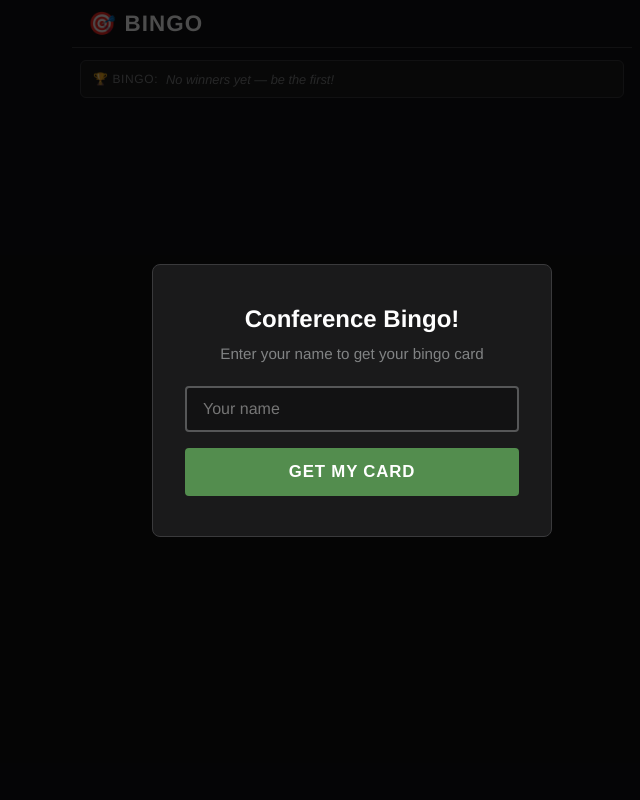
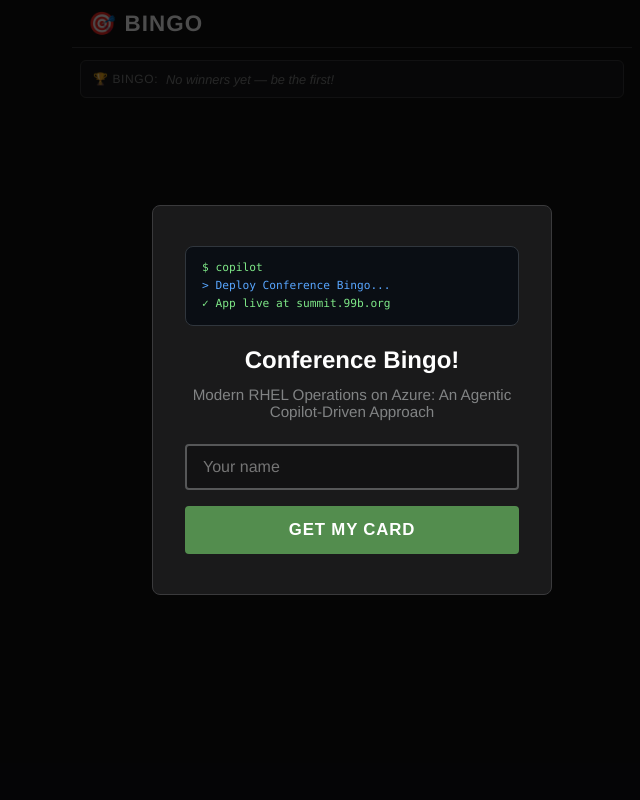
Before and after one commit to karlabbott/conference-bingo, a Flask app: page / in a window 1280 px wide. Shown: the whole page, without its empty margins (288-928 px from the left). Run offline with Flask 3, Linux system fonts and the light colour scheme.

Commit message:
Add UX enhancements: personalized greetings, tap animations, hint pulse, player count, randomized BINGO messages, mini terminal on registration, and player-count API endpoint
Co-authored-by: Copilot <223556219+Copilot@users.noreply.github.com>

```diff
--- a/app/routes.py
+++ b/app/routes.py
@@ -113,6 +113,12 @@ def board_page():
 # ---------------------------------------------------------------------------
 # Player API
 # ---------------------------------------------------------------------------
+
+@bp.route('/api/player-count')
+def player_count():
+    result = query_db('SELECT COUNT(*) as count FROM players', one=True)
+    return jsonify({'count': result['count']})
+
 
 @bp.route('/api/register', methods=['POST'])
 def register():
--- a/app/static/css/style.css
+++ b/app/static/css/style.css
@@ -496,6 +496,69 @@ main {
   text-transform: uppercase;
 }
 
+/* ===== Tap Animation ===== */
+.bingo-cell.tap-pop {
+  animation: tapPop 0.15s ease;
+}
+
+@keyframes tapPop {
+  0% { transform: scale(1); }
+  50% { transform: scale(0.93); }
+  100% { transform: scale(1); }
+}
+
+/* ===== Hint Pulse ===== */
+.bingo-cell.hint-pulse {
+  animation: hintGlow 1.5s ease;
+}
+
+@keyframes hintGlow {
+  0% { border-color: var(--color-border); }
+  50% { border-color: var(--color-accent); box-shadow: 0 0 8px rgba(78, 205, 196, 0.3); }
+  100% { border-color: var(--color-border); }
+}
+
+/* ===== Player Count ===== */
+.player-count {
+  font-size: 0.75rem;
+  color: var(--color-text-secondary);
+  text-align: center;
+  margin-top: 12px;
+  opacity: 0.6;
+}
+
+/* ===== Mini Terminal ===== */
+.mini-terminal {
+  background: #0a0e14;
+  border: 1px solid #30363d;
+  border-radius: 8px;
+  padding: 12px 16px;
+  margin-bottom: 20px;
+  font-family: 'Cascadia Code', 'Consolas', monospace;
+  font-size: 0.7rem;
+  line-height: 1.6;
+  text-align: left;
+  overflow: hidden;
+}
+
+.mini-terminal-line {
+  opacity: 0;
+  animation: termFadeIn 0.5s ease forwards;
+}
+
+.mini-terminal-line:nth-child(1) { animation-delay: 0.3s; }
+.mini-terminal-line:nth-child(2) { animation-delay: 1.0s; }
+.mini-terminal-line:nth-child(3) { animation-delay: 1.8s; }
+
+.mini-terminal-line.prompt { color: #7ee787; }
+.mini-terminal-line.cmd { color: #58a6ff; }
+.mini-terminal-line.success { color: #7ee787; }
+
+@keyframes termFadeIn {
+  from { opacity: 0; transform: translateY(4px); }
+  to { opacity: 1; transform: translateY(0); }
+}
+
 /* ===== Responsive ===== */
 @media (max-width: 480px) {
   .game-title {
--- a/app/templates/index.html
+++ b/app/templates/index.html
@@ -3,7 +3,7 @@
 <head>
   <meta charset="UTF-8">
   <meta name="viewport" content="width=device-width, initial-scale=1.0, user-scalable=no">
-  <title>Conference Bingo</title>
+  <title>🎯 Conference Bingo</title>
   <link rel="stylesheet" href="/static/css/style.css">
 </head>
 <body>
@@ -19,8 +19,13 @@
   <!-- Registration Modal -->
   <div id="registration-modal" class="modal-overlay" style="display:none;">
     <div class="modal-content">
+      <div class="mini-terminal" id="mini-terminal">
+        <div class="mini-terminal-line prompt">$ copilot</div>
+        <div class="mini-terminal-line cmd">> Deploy Conference Bingo...</div>
+        <div class="mini-terminal-line success">✓ App live at summit.99b.org</div>
+      </div>
       <h2>Conference Bingo!</h2>
-      <p>Enter your name to get your bingo card</p>
+      <p>Modern RHEL Operations on Azure: An Agentic Copilot-Driven Approach</p>
       <input type="text" id="player-name-input" placeholder="Your name" maxlength="20" autocomplete="off">
       <button id="register-btn" class="btn-primary">Get My Card</button>
     </div>
@@ -49,6 +54,7 @@
       <button id="bingo-btn" class="btn-bingo" style="display:none;" disabled>BINGO!</button>
       <div id="won-msg" class="bingo-won-msg" style="display:none;"></div>
     </div>
+    <div id="player-count" class="player-count"></div>
   </main>
 
   <script src="/static/js/bingo.js"></script>
```
Also changed, not shown: app/static/js/bingo.js (+53 -3 lines), README.md.
